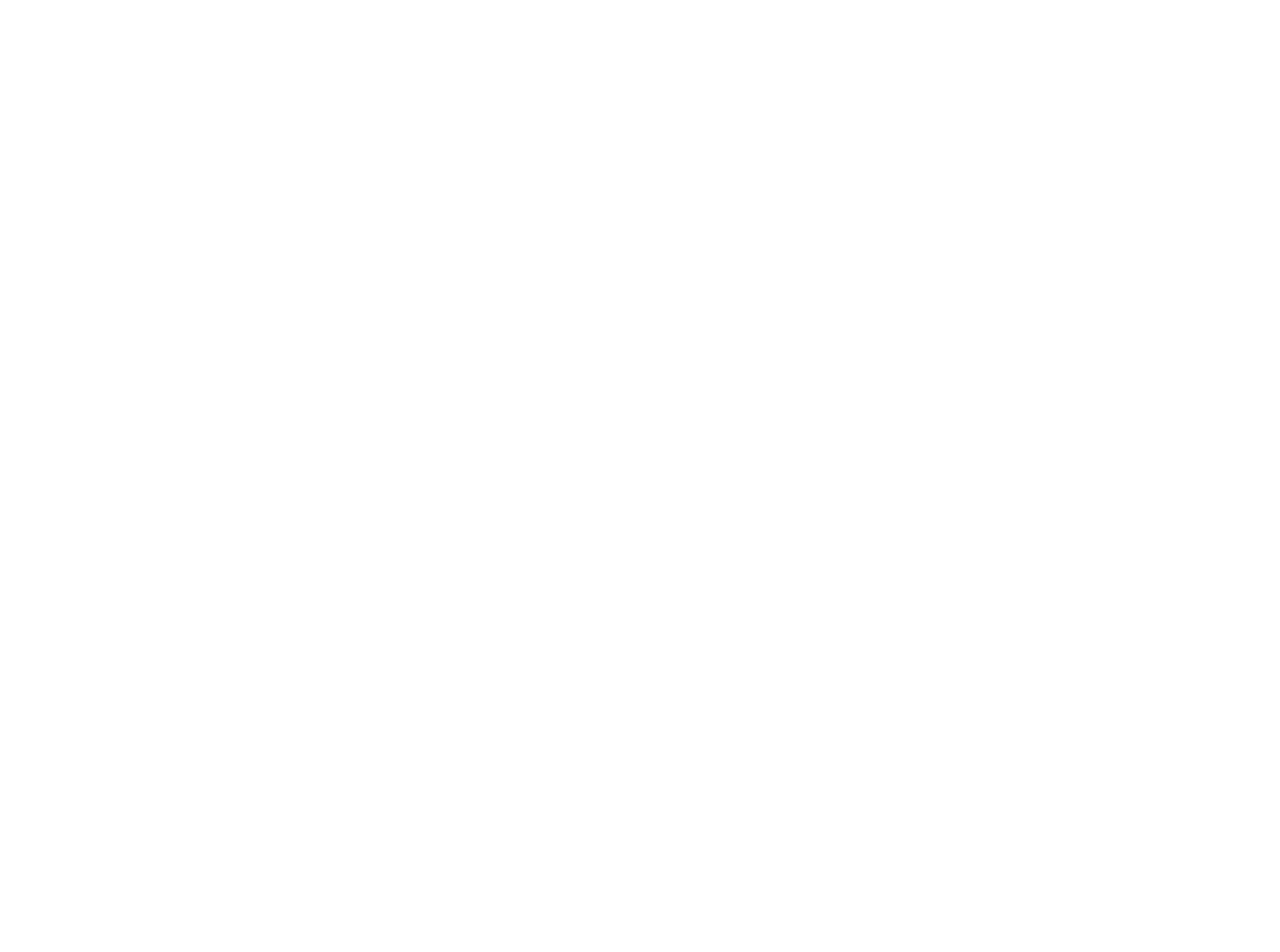
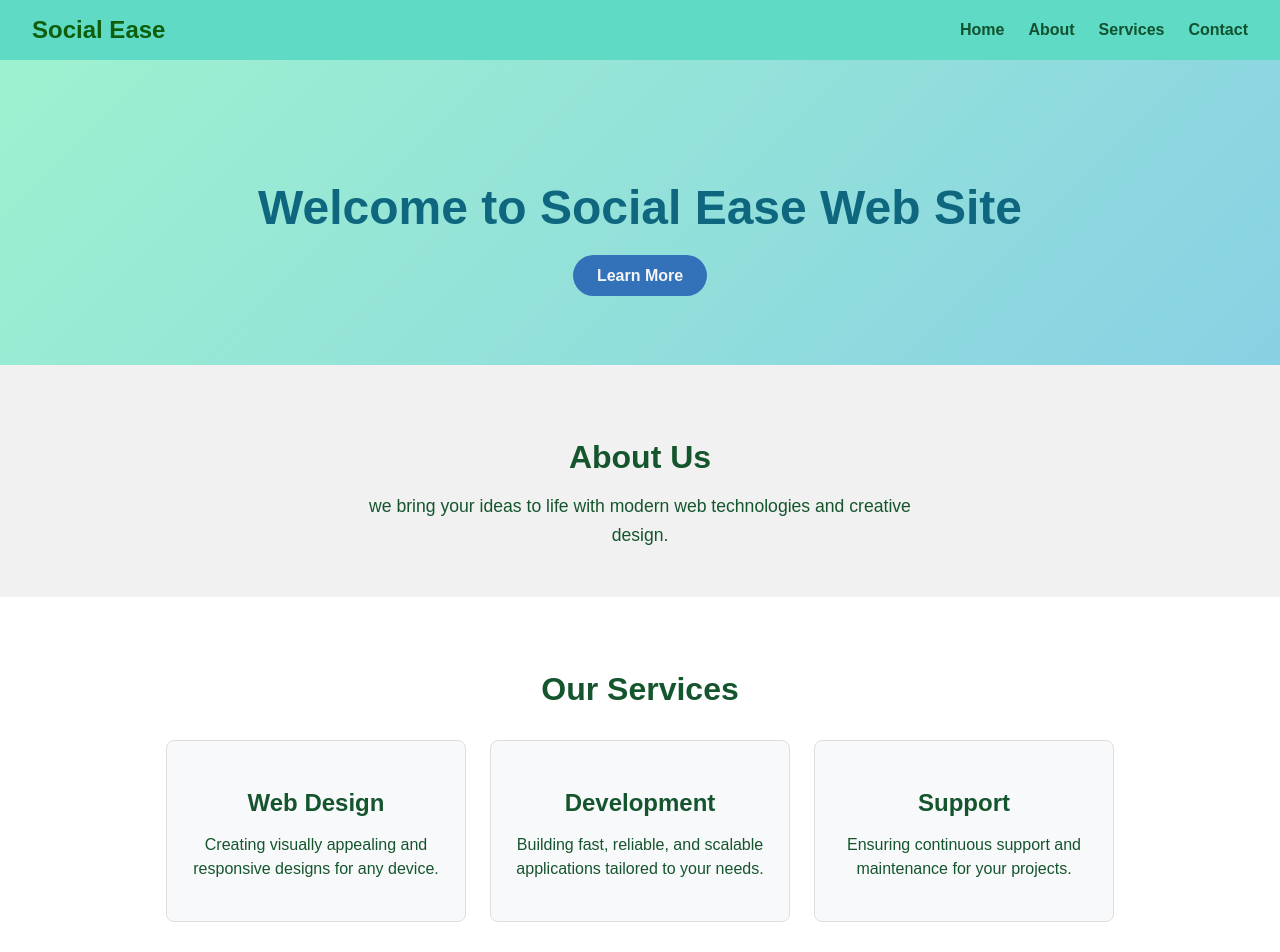
Before and after one commit to AmishkaMindika/socialease, a React (Vite) app: page / in a window 1280 px wide. Shown: the top 952 px of the page. Before the commit the page ends 800 px from the top, so only its background shows below. Built offline with nearby package versions, Linux system fonts and the light colour scheme.

Commit message:
edit the front end code

```diff
--- a/src/App.css
+++ b/src/App.css
@@ -0,0 +1,157 @@
+/* Global Styles */
+body {
+  margin: 0;
+  font-family: 'Arial', sans-serif;
+  background-color: #f8f9fa;
+  color: #15552d;
+}
+
+.App {
+  text-align: center;
+}
+
+/* Header */
+.header {
+  display: flex;
+  justify-content: space-between;
+  align-items: center;
+  padding: 1rem 2rem;
+  background-color: #5edac5;
+  color: rgb(15, 94, 12);
+  box-shadow: 0 2px 5px rgba(0, 0, 0, 0.1);
+
+
+}
+
+.logo {
+  font-size: 1.5rem;
+  font-weight: bold;
+
+}
+
+.nav {
+  display: flex;
+  gap: 1.5rem;
+}
+
+.nav-link {
+  color: rgb(18, 82, 47);
+  text-decoration: none;
+  font-weight: bold;
+  transition: color 0.3s ease;
+}
+
+.nav-link:hover {
+  color: #add8e6;
+}
+
+/* Hero Section */
+.hero {
+  background: linear-gradient(135deg, #9ef1cf, #88d1e4);
+  color: rgb(14, 103, 126);
+  padding: 5rem 1rem;
+  text-align: center;
+
+
+}
+
+.hero h1 {
+  font-size: 3rem;
+  margin-bottom: 1rem;
+  animation-play-state: inherit;
+}
+
+.hero p {
+  font-size: 1.25rem;
+  margin-bottom: 2rem;
+}
+
+.btn {
+  background-color: rgb(51, 114, 185);
+  color: #f6f6f7;
+  padding: 0.75rem 1.5rem;
+  border: none;
+  border-radius: 25px;
+  font-size: 1rem;
+  font-weight: bold;
+  text-decoration: none;
+  transition: background-color 0.3s ease, color 0.3s ease;
+}
+
+.btn:hover {
+  background-color: #f8f9fa;
+  color: #005fa1;
+}
+
+/* About Section */
+.about {
+  padding: 3rem 1rem;
+  background-color: #f1f1f1;
+}
+
+.about h2 {
+  font-size: 2rem;
+  margin-bottom: 1rem;
+}
+
+.about p {
+  max-width: 600px;
+  margin: 0 auto;
+  font-size: 1.1rem;
+  line-height: 1.6;
+}
+
+/* Services Section */
+.services {
+  padding: 3rem 1rem;
+  background-color: #ffffff;
+}
+
+.services h2 {
+  font-size: 2rem;
+  margin-bottom: 2rem;
+}
+
+.service-cards {
+  display: flex;
+  justify-content: center;
+  gap: 1.5rem;
+  flex-wrap: wrap;
+}
+
+.card {
+  background: #f8f9fa;
+  border: 1px solid #ddd;
+  border-radius: 8px;
+  padding: 1.5rem;
+  width: 250px;
+  text-align: center;
+  transition: box-shadow 0.3s ease;
+}
+
+.card:hover {
+  box-shadow: 0 4px 10px rgba(0, 0, 0, 0.15);
+}
+
+.card h3 {
+  font-size: 1.5rem;
+  margin-bottom: 1rem;
+}
+
+.card p {
+  font-size: 1rem;
+  line-height: 1.5;
+}
+
+/* Footer */
+.footer {
+  background-color: #333;
+  color: white;
+  padding: 1rem;
+  text-align: center;
+}
+
+.footer p {
+  margin: 0;
+  font-size: 0.9rem;
+}
--- a/src/App.jsx
+++ b/src/App.jsx
@@ -1,16 +1,56 @@
-import { useState } from 'react'
-import reactLogo from './assets/react.svg'
-import viteLogo from '/vite.svg'
-import './App.css'
+import React from "react";
+import "./App.css";
 
 function App() {
-  const [count, setCount] = useState(0)
+  return (
+    <div className="App">
+      <header className="header">
+        <div className="logo">Social Ease</div>
+        <nav className="nav">
+          <a href="#home" className="nav-link">Home</a>
+          <a href="#about" className="nav-link">About</a>
+          <a href="#services" className="nav-link">Services</a>
+          <a href="#contact" className="nav-link">Contact</a>
+        </nav>
+      </header>
 
-  return (
-    <>
+      <section className="hero" id="home">
+        <p> </p>
+        <h1> Welcome to Social Ease Web Site </h1>
+        <p></p>
+        <a href="#about" className="btn">Learn More</a>
 
-    </>
-  )
+
+      </section>
+
+      <section className="about" id="about">
+        <h2>About Us</h2>
+        <p>we bring your ideas to life with modern web technologies and creative design.</p>
+      </section>
+
+      <section className="services" id="services">
+        <h2>Our Services</h2>
+        <div className="service-cards">
+          <div className="card">
+            <h3>Web Design</h3>
+            <p>Creating visually appealing and responsive designs for any device.</p>
+          </div>
+          <div className="card">
+            <h3>Development</h3>
+            <p>Building fast, reliable, and scalable applications tailored to your needs.</p>
+          </div>
+          <div className="card">
+            <h3>Support</h3>
+            <p>Ensuring continuous support and maintenance for your projects.</p>
+          </div>
+        </div>
+      </section>
+
+      <footer className="footer" id="contact">
+        <p>&copy; 2025 Social Ease. All rights reserved.</p>
+      </footer>
+    </div>
+  );
 }
 
-export default App
+export default App;
```
